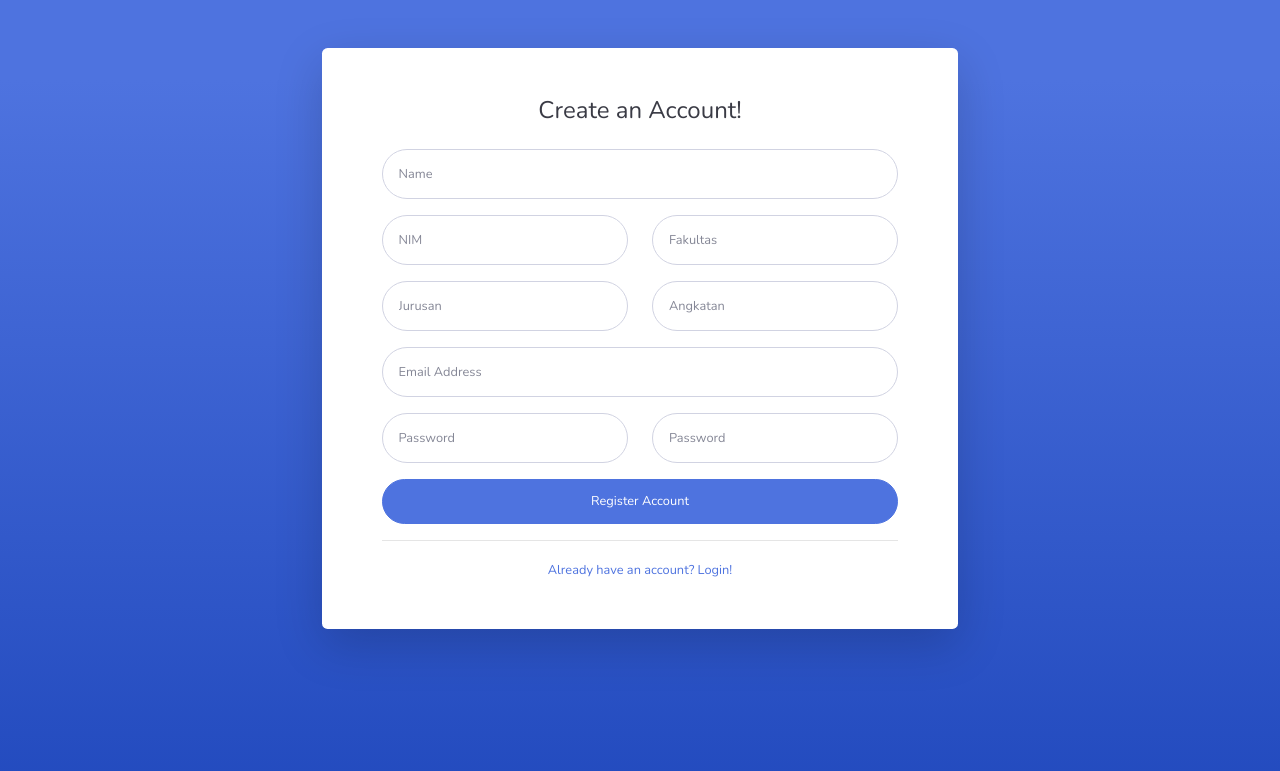
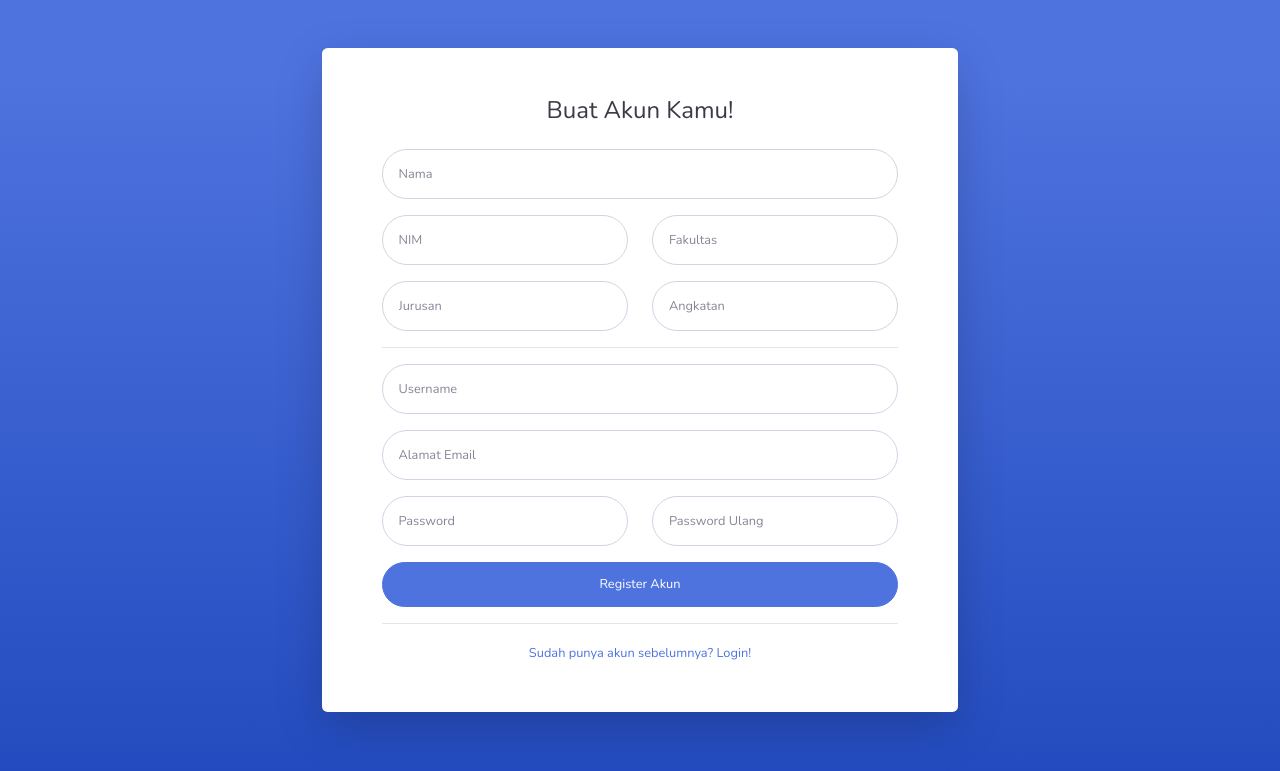
Before and after one commit to adeprianto/Sistem-Booking-Kelas, a CodeIgniter app: page /database/auth/registration in a window 1280 px wide. Shown: the top 771 px of the page. Run offline with CodeIgniter, Linux system fonts and the light colour scheme.

Commit message:
Melengkapi proses registrasi

```diff
--- a/application/config/autoload.php
+++ b/application/config/autoload.php
@@ -58,7 +58,7 @@ $autoload['packages'] = array();
 |
 |	$autoload['libraries'] = array('user_agent' => 'ua');
 */
-$autoload['libraries'] = array();
+$autoload['libraries'] = array('database', 'session');
 
 /*
 | -------------------------------------------------------------------
--- a/application/config/database.php
+++ b/application/config/database.php
@@ -76,9 +76,9 @@ $query_builder = TRUE;
 $db['default'] = array(
 	'dsn'	=> '',
 	'hostname' => 'localhost',
-	'username' => '',
+	'username' => 'root',
 	'password' => '',
-	'database' => '',
+	'database' => 'db_sipeka',
 	'dbdriver' => 'mysqli',
 	'dbprefix' => '',
 	'pconnect' => FALSE,
--- a/application/controllers/Auth.php
+++ b/application/controllers/Auth.php
@@ -3,9 +3,16 @@ defined('BASEPATH') OR exit('No direct script access allowed');
 
 class Auth extends CI_Controller {
 
+	public function __construct()
+	{
+		parent::__construct();
+		$this->load->library('form_validation');
+		$this->load->model('Auth_model');
+	}
+
 	public function index()
 	{
-		$data['judul'] = "Login Page";
+		$data['judul'] = "Login";
 
 		$this->load->view('templates/auth_header', $data);
 		$this->load->view('auth/login');
@@ -14,10 +21,35 @@ class Auth extends CI_Controller {
 
 	public function registration()
 	{
-		$data['judul'] = "Registration Page";
 
-		$this->load->view('templates/auth_header', $data);
-		$this->load->view('auth/register');
-		$this->load->view('templates/auth_footer');
+		// ========================================= FORM VALIDASI ==============================================
+
+		$this->form_validation->set_rules('nama', 'Nama', 'required|trim');
+		$this->form_validation->set_rules('nim', 'NIM', 'required|trim');
+		$this->form_validation->set_rules('fakultas', 'Fakultas','required|trim');
+		$this->form_validation->set_rules('jurusan', 'Jurusan', 'required|trim');
+		$this->form_validation->set_rules('angkatan', 'Angkatan', 'required|trim');
+		$this->form_validation->set_rules('email', 'Email', 'required|trim|valid_email');
+		$this->form_validation->set_rules('username', 'Username', 'required|trim|is_unique[t_akun_mhs.username]', array('is_unique' => 'Username sudah digunakan'));
+		$this->form_validation->set_rules('password1', 'Password1', 'required|trim|min_length[6]|matches[password2]', array('required' => 'Kolom Password harus diisi', 'min_length' => 'Password minimum 6 karakter', 'matches' => 'Password tidak sama'));
+		$this->form_validation->set_rules('password2', 'Password2', 'required|trim|matches[password1]', array('required' => 'Kolom Password harus diisi', 'matches' => 'Password tidak sama'));
+
+
+		// =========================================== CEK VALIDASI ============================================
+
+		if ($this->form_validation->run() == false)
+		{
+			$data['judul'] = "Registration";
+
+			$this->load->view('templates/auth_header', $data);
+			$this->load->view('auth/register');
+			$this->load->view('templates/auth_footer');
+		} else
+		{
+			$this->Auth_model->addMahasiswa();
+			$this->session->set_flashdata('pesan', '<div class="alert alert-success" role="alert"><strong>Selamat!</strong> Akun anda berhasil ditambahkan</div>');
+			redirect('Auth');
+		}
+
 	}
 }
--- /dev/null
+++ b/application/models/Auth_model.php
@@ -0,0 +1,37 @@
+<?php
+defined('BASEPATH') OR exit('No direct script access allowed');
+
+class Auth_model extends CI_Model {
+
+	public function addMahasiswa()
+	{
+		$mhs = [
+			'nama' => $this->input->post('nama'),
+			'nim' => $this->input->post('nim'),
+			'jurusan' => $this->input->post('jurusan'),
+			'angkatan' => $this->input->post('angkatan'),
+			'fakultas' => $this->input->post('fakultas'),
+			'email' => $this->input->post('email')
+		];
+
+		$this->db->insert('t_mahasiswa', $mhs);
+
+		$this->db->select('id');
+		$this->db->order_by('id', 'DESC');
+		$this->db->limit(1);
+		$id_mhs = $this->db->get('t_mahasiswa')->result()[0]->id ;
+
+		$this->addAkun($id_mhs);
+	}
+
+	public function addAkun($id)
+	{
+		$akun = [
+			'username' => $this->input->post('username'),
+			'password' => $this->input->post('password1'),
+			'id_mhs' => $id
+		];
+
+		$this->db->insert('t_akun_mhs', $akun);
+	}
+}
--- a/application/views/auth/register.php
+++ b/application/views/auth/register.php
@@ -8,46 +8,59 @@
 				<div class="col-lg">
 					<div class="p-5">
 						<div class="text-center">
-							<h1 class="h4 text-gray-900 mb-4">Create an Account!</h1>
+							<h1 class="h4 text-gray-900 mb-4">Buat Akun Kamu!</h1>
 						</div>
-						<form class="user">
+						<form class="user" method="post" action="<?= base_url().'auth/registration'; ?>">
 							<div class="form-group">
-								<input type="text" class="form-control form-control-user" id="name" name="name" placeholder="Name">
+								<input type="text" class="form-control form-control-user" name="nama" value="<?= set_value('nama'); ?>" placeholder="Nama">
+								<?= form_error('nama', '<small class="text-danger pl-3">', '</small>') ?>
 							</div>
 							<div class="form-group row">
 								<div class="col-sm-6 mb-3 mb-sm-0">
-									<input type="text" class="form-control form-control-user" id="name" name="nim" placeholder="NIM">
+									<input type="text" class="form-control form-control-user" name="nim" value="<?= set_value('nim'); ?>" placeholder="NIM">
+									<?= form_error('nim', '<small class="text-danger pl-3">', '</small>') ?>
 								</div>
 								<div class="col-sm-6">
-									<input type="text" class="form-control form-control-user" id="name" name="fakultas" placeholder="Fakultas">
+									<input type="text" class="form-control form-control-user" name="fakultas" value="<?= set_value('fakultas'); ?>"  placeholder="Fakultas">
+									<?= form_error('fakultas', '<small class="text-danger pl-3">', '</small>') ?>
 								</div>
 							</div>
 							<div class="form-group row">
 								<div class="col-sm-6 mb-3 mb-sm-0">
-									<input type="text" class="form-control form-control-user" id="name" name="Jurusan" placeholder="Jurusan">
+									<input type="text" class="form-control form-control-user" name="jurusan" value="<?= set_value('jurusan'); ?>"  placeholder="Jurusan">
+									<?= form_error('jurusan', '<small class="text-danger pl-3">', '</small>') ?>
 								</div>
 								<div class="col-sm-6">
-									<input type="text" class="form-control form-control-user" id="name" name="angkatan" placeholder="Angkatan">
+									<input type="text" class="form-control form-control-user" name="angkatan" value="<?= set_value('angkatan'); ?>"  placeholder="Angkatan">
+									<?= form_error('angkatan', '<small class="text-danger pl-3">', '</small>') ?>
 								</div>
 							</div>
+							<hr>
 							<div class="form-group">
-								<input type="text" class="form-control form-control-user" id="email" name="email" placeholder="Email Address">
+								<input type="text" class="form-control form-control-user" name="username" value="<?= set_value('username'); ?>"  placeholder="Username">
+								<?= form_error('username', '<small class="text-danger pl-3">', '</small>') ?>
+							</div>
+							<div class="form-group">
+								<input type="text" class="form-control form-control-user" name="email" value="<?= set_value('email'); ?>"  placeholder="Alamat Email">
+								<?= form_error('email', '<small class="text-danger pl-3">', '</small>') ?>
 							</div>
 							<div class="form-group row">
 								<div class="col-sm-6 mb-3 mb-sm-0">
-									<input type="password" class="form-control form-control-user" id="password1" name="password1" placeholder="Password">
+									<input type="password" class="form-control form-control-user" name="password1" placeholder="Password">
+									<?= form_error('password1', '<small class="text-danger pl-3">', '</small>') ?>
 								</div>
 								<div class="col-sm-6">
-									<input type="password" class="form-control form-control-user" id="password2" name="password2" placeholder="Password">
+									<input type="password" class="form-control form-control-user" name="password2" placeholder="Password Ulang">
+									<?= form_error('password2', '<small class="text-danger pl-3">', '</small>') ?>
 								</div>
 							</div>
-							<a href="#" class="btn btn-primary btn-user btn-block">
-								Register Account
-							</a>
+							<button type="submit" class="btn btn-primary btn-user btn-block">
+								Register Akun
+							</button>
 						</form>
 						<hr>
 						<div class="text-center">
-							<a class="small" href="<?= base_url().'auth'; ?>">Already have an account? Login!</a>
+							<a class="small" href="<?= base_url().'auth'; ?>">Sudah punya akun sebelumnya? Login!</a>
 						</div>
 					</div>
 				</div>
--- a/system/language/english/form_validation_lang.php
+++ b/system/language/english/form_validation_lang.php
@@ -37,9 +37,9 @@
  */
 defined('BASEPATH') OR exit('No direct script access allowed');
 
-$lang['form_validation_required']		= 'The {field} field is required.';
+$lang['form_validation_required']		= 'Kolom {field} harus diisi.';
 $lang['form_validation_isset']			= 'The {field} field must have a value.';
-$lang['form_validation_valid_email']		= 'The {field} field must contain a valid email address.';
+$lang['form_validation_valid_email']		= '{field} tidak valid.';
 $lang['form_validation_valid_emails']		= 'The {field} field must contain all valid email addresses.';
 $lang['form_validation_valid_url']		= 'The {field} field must contain a valid URL.';
 $lang['form_validation_valid_ip']		= 'The {field} field must contain a valid IP.';
```
Also changed, not shown: application/views/auth/login.php (+6 -3 lines).
